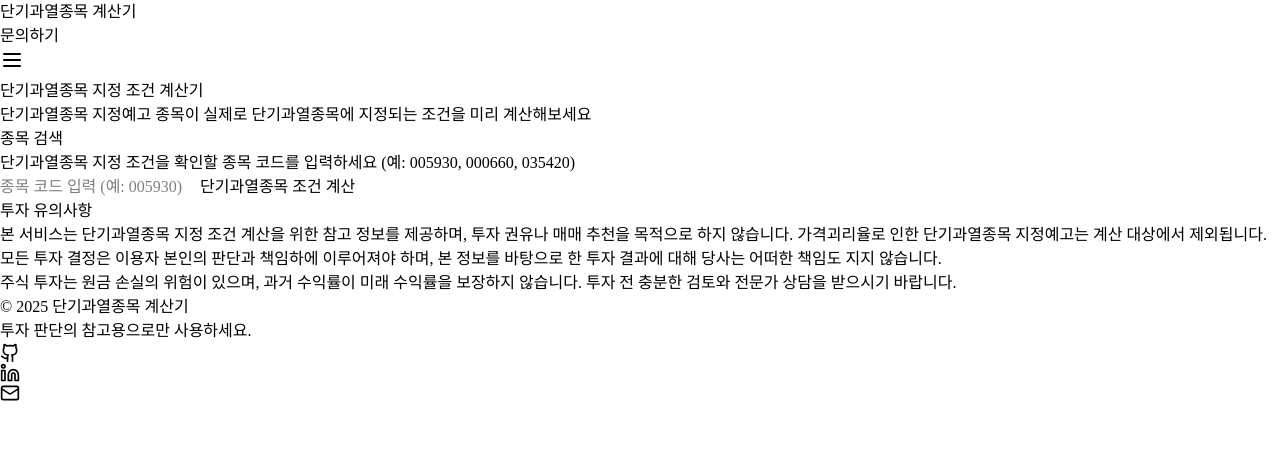
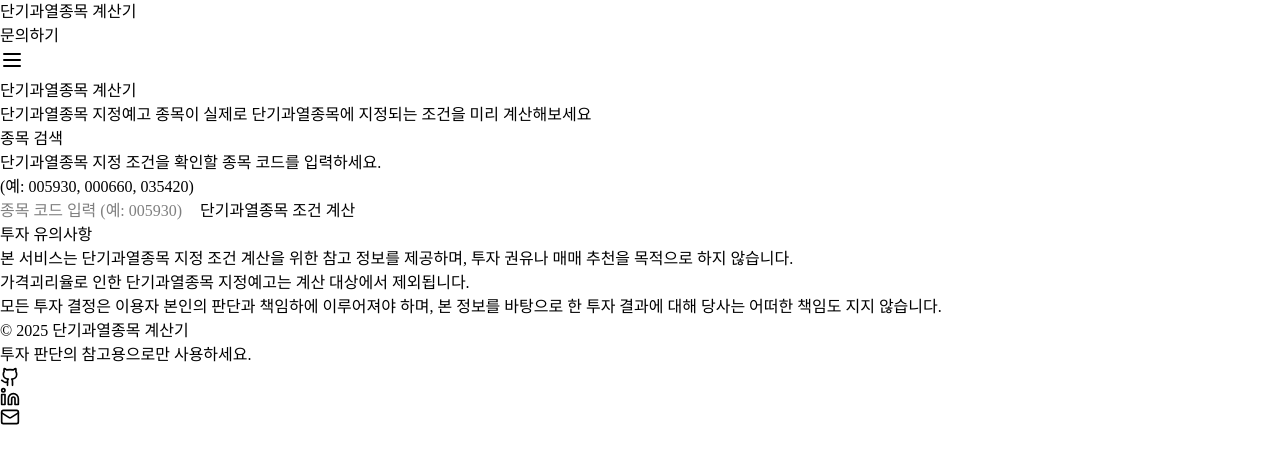
Before and after one commit to jaejin-song/overheat-checker, a Next.js app in the folder apps/web/: page / in a window 1280 px wide. Shown: the top 464 px of the page. Built offline with nearby package versions, Linux system fonts and the light colour scheme.

Commit message:
feat: 문구 정리

```diff
--- a/apps/web/app/layout.tsx
+++ b/apps/web/app/layout.tsx
@@ -23,8 +23,9 @@ export default function RootLayout({
   return (
     <html lang="en" suppressHydrationWarning>
       <body
-        className={`${fontSans.variable} ${fontMono.variable} font-sans antialiased flex min-h-screen flex-col`}
+        className={`${fontSans.variable} ${fontMono.variable} font-sans antialiased`}
       >
+        <div className="flex min-h-screen flex-col">
           <Providers>
             <Navigation />
             <main className="flex-1">
@@ -32,6 +33,7 @@ export default function RootLayout({
             </main>
             <Footer />
           </Providers>
+        </div>
       </body>
     </html>
   );
--- a/apps/web/app/page.tsx
+++ b/apps/web/app/page.tsx
@@ -86,11 +86,11 @@ export default function Home() {
   };
 
   return (
-    <div className="min-h-screen bg-background p-4 pt-20">
+    <div className="bg-background p-4 pt-20">
       <div className="max-w-6xl mx-auto space-y-6">
         <div className="text-center space-y-2">
           <h1 className="text-4xl font-bold text-foreground">
-            단기과열종목 지정 조건 계산기
+            단기과열종목 계산기
           </h1>
           <p className="text-muted-foreground">
             단기과열종목 지정예고 종목이 실제로 단기과열종목에 지정되는 조건을
@@ -102,8 +102,8 @@ export default function Home() {
           <CardHeader>
             <CardTitle>종목 검색</CardTitle>
             <CardDescription>
-              단기과열종목 지정 조건을 확인할 종목 코드를 입력하세요 (예:
-              005930, 000660, 035420)
+              <p>단기과열종목 지정 조건을 확인할 종목 코드를 입력하세요.</p>
+              <p>(예: 005930, 000660, 035420)</p>
             </CardDescription>
           </CardHeader>
           <CardContent>
@@ -161,7 +161,7 @@ export default function Home() {
           </div>
         )}
 
-        <div className="max-w-4xl mx-auto mt-12 pt-8 border-t border-border">
+        <div className="max-w-4xl mx-auto mt-12 py-8 border-t border-border">
           <div className="bg-muted/50 rounded-lg p-6">
             <h3 className="text-sm font-semibold text-muted-foreground mb-3">
               투자 유의사항
@@ -170,6 +170,8 @@ export default function Home() {
               <p>
                 본 서비스는 단기과열종목 지정 조건 계산을 위한 참고 정보를
                 제공하며, 투자 권유나 매매 추천을 목적으로 하지 않습니다.
+              </p>
+              <p>
                 가격괴리율로 인한 단기과열종목 지정예고는 계산 대상에서
                 제외됩니다.
               </p>
@@ -178,11 +180,6 @@ export default function Home() {
                 본 정보를 바탕으로 한 투자 결과에 대해 당사는 어떠한 책임도 지지
                 않습니다.
               </p>
-              <p>
-                주식 투자는 원금 손실의 위험이 있으며, 과거 수익률이 미래
-                수익률을 보장하지 않습니다. 투자 전 충분한 검토와 전문가 상담을
-                받으시기 바랍니다.
-              </p>
             </div>
           </div>
         </div>
--- a/apps/web/components/stock-stats.tsx
+++ b/apps/web/components/stock-stats.tsx
@@ -4,6 +4,7 @@ import {
   CardHeader,
   CardTitle,
 } from "@repo/ui/components/card";
+import { format } from "date-fns";
 import {
   TrendingUp,
   TrendingDown,
@@ -38,7 +39,7 @@ export function StockStats({ stats }: StockStatsProps) {
   const formatVolume = (volume: number) => `${volume.toLocaleString()}주`;
   const formatDate = (dateString: string) => {
     const date = new Date(dateString);
-    return `${date.getMonth() + 1}월 ${date.getDate()}일`;
+    return format(date, "yyyy년 M월 dd일");
   };
 
   return (
@@ -107,7 +108,9 @@ export function StockStats({ stats }: StockStatsProps) {
               <div className="text-2xl font-bold text-blue-700">
                 {formatPrice(stats.requiredPrice)}
               </div>
-              <p className="text-xs text-blue-600">40거래일 평균의 130%</p>
+              <p className="text-xs text-blue-600">
+                당일 종가가 기준치 이상이어야 합니다.
+              </p>
             </CardContent>
           </Card>
 
@@ -121,6 +124,9 @@ export function StockStats({ stats }: StockStatsProps) {
               <div className="text-2xl font-bold text-blue-700">
                 {formatVolume(stats.minTradingVolume)}
               </div>
+              <p className="text-xs text-blue-600">
+                당일 거래량이 기준치 이상이어야 합니다.
+              </p>
             </CardContent>
           </Card>
 
@@ -134,7 +140,9 @@ export function StockStats({ stats }: StockStatsProps) {
               <div className="text-2xl font-bold text-blue-700">
                 {stats.requiredVolatility.toFixed(2)}%
               </div>
-              <p className="text-xs text-blue-600">최근 2일 평균이 이 수치</p>
+              <p className="text-xs text-blue-600">
+                최근 2일 평균이 기준치 이상이어야 합니다.
+              </p>
             </CardContent>
           </Card>
         </div>
```
Lines whose indentation alone changed are shown as unchanged.
